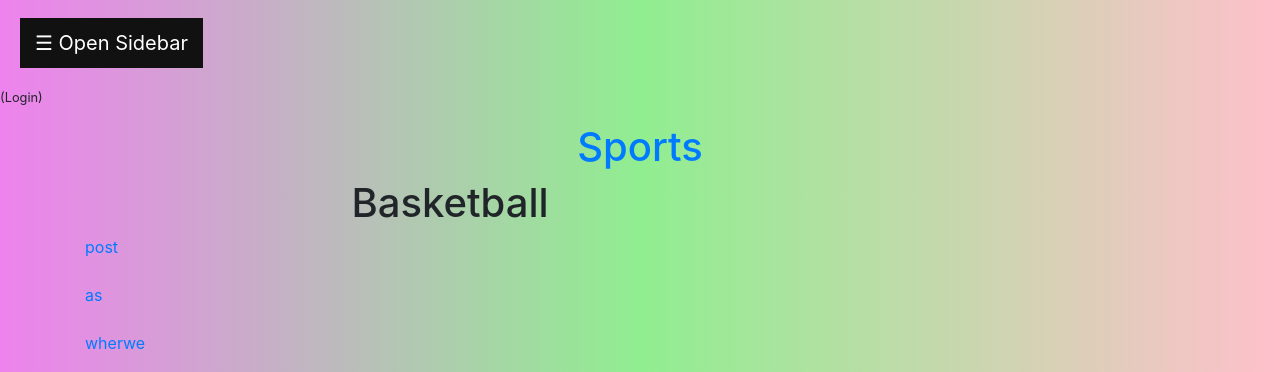
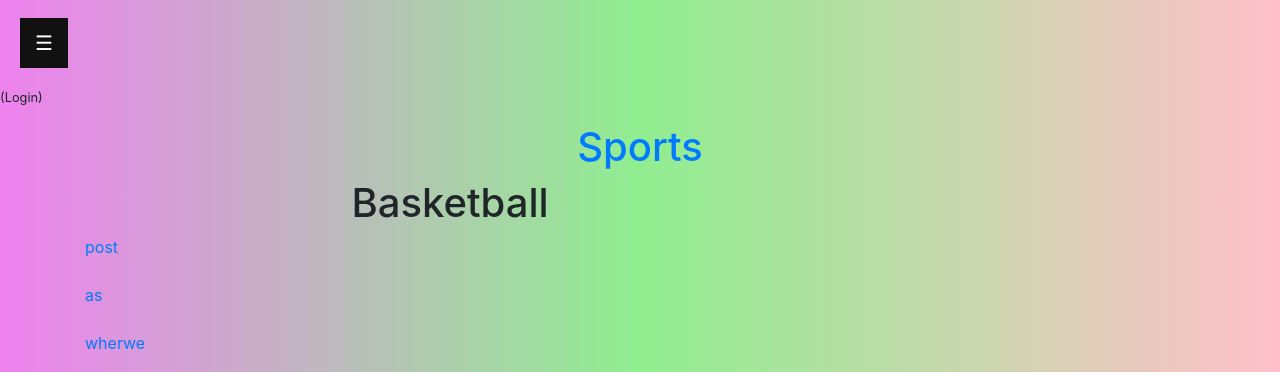
Before and after one commit to utkarsh-dubey/ProjectY, a Django app: page /basketball in a window 1280 px wide. Shown: the part 58-430 px from the top of the page. Run offline with Django 3.2, Linux system fonts and the light colour scheme; data comes from the database, SQL or seed files in the repository; some libraries are stand-ins or nearby versions.

Commit message:
sidebar collapsed

```diff
--- a/Templates/base.html
+++ b/Templates/base.html
@@ -176,7 +176,7 @@
   </div>
   <div class="page-header">
     <div id="main">
-      <button class="openbtn" onclick="openNav()">☰ Open Sidebar</button>
+      <button class="openbtn" onclick="openNav()">☰</button>
     </div>
     {% if user.is_authenticated %}
     <p class="top-menu">
```
